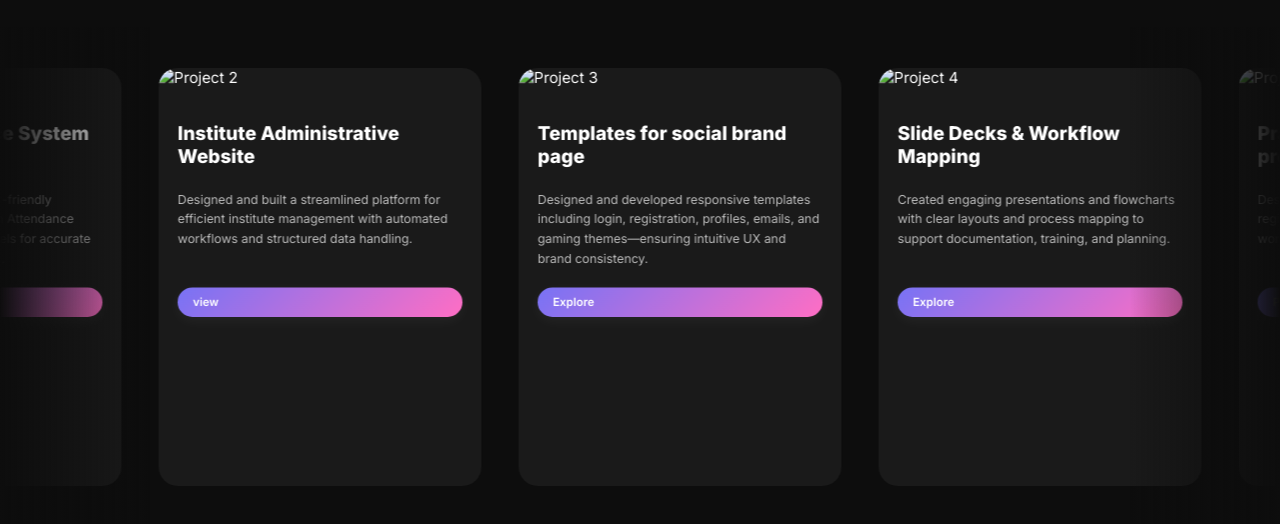
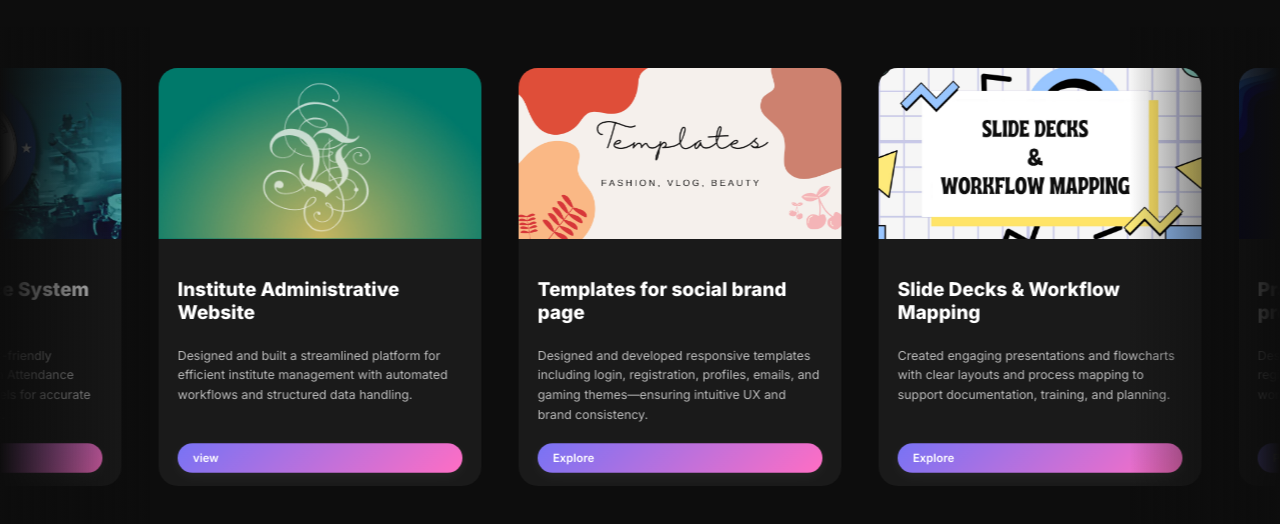
Before and after one commit to muskan431/Portfolio, a plain HTML site: page project.html in a window 1280 px wide. Shown: the part 156-680 px from the top of the page. Drawn offline with Linux system fonts and the light colour scheme.

Commit message:
Update project.html

```diff
--- a/project.html
+++ b/project.html
@@ -27,7 +27,7 @@
 
       <!-- Project Cards (Repeated for seamless loop) -->
       <div class="project-card">
-        <img src="images/PRDRDO.png" alt="Project 1" />
+        <img src="PRDRDO.png" alt="Project 1" />
         <div class="project-info">
           <h2>AI Based Attendance System DRDO SSPL</h2>
           <p>Designed and developed a user-friendly interface for a Face Recognition Attendance System, integrated with AI models for accurate and efficient employee tracking.</p>
@@ -36,7 +36,7 @@
       </div>
 
       <div class="project-card">
-        <img src="images/bg3.jpg" alt="Project 2" />
+        <img src="bg3.jpg" alt="Project 2" />
         <div class="project-info">
           <h2>Institute Administrative Website</h2>
           <p>Designed and built a streamlined platform for efficient institute management with automated workflows and structured data handling.</p>
@@ -45,7 +45,7 @@
       </div>
 
       <div class="project-card">
-        <img src="images/pr3.png" alt="Project 3" />
+        <img src="pr3.png" alt="Project 3" />
         <div class="project-info">
         <h2>Templates for social brand page</h2>
           <p>Designed and developed responsive templates including login, registration, profiles, emails, and gaming themes—ensuring intuitive UX and brand consistency.</p>
@@ -54,7 +54,7 @@
       </div>
 
       <div class="project-card">
-        <img src="images/pr4.jpg" alt="Project 4" />
+        <img src="pr4.jpg" alt="Project 4" />
         <div class="project-info">
           <h2>Slide Decks & Workflow Mapping</h2>
           <p>Created engaging presentations and flowcharts with clear layouts and process mapping to support documentation, training, and planning.</p>
@@ -63,7 +63,7 @@
       </div>
 
       <div class="project-card">
-        <img src="images/pr5.jpeg" alt="Project 5" />
+        <img src="pr5.jpeg" alt="Project 5" />
         <div class="project-info">
           <h2>Prasikshan | DRDO SSPL live project</h2>
           <p>Designed a LAN-based system for employee registration, course tracking, and smart training workflows with admin controls.</p>
@@ -73,7 +73,7 @@
 
       <!-- Repeat for infinite scroll effect -->
       <div class="project-card">
-        <img src="images/PRDRDO.png" alt="Project 1" />
+        <img src="PRDRDO.png" alt="Project 1" />
         <div class="project-info">
           <h2>AI Based Attendance System DRDO SSPL</h2>
           <p>Designed and developed a user-friendly interface for a Face Recognition Attendance System, integrated with AI models for accurate and efficient employee tracking..</p>
@@ -82,7 +82,7 @@
       </div>
 
       <div class="project-card">
-        <img src="images/bg3.jpg" alt="Project 2" />
+        <img src="bg3.jpg" alt="Project 2" />
         <div class="project-info">
           <h2>Institute Administrative Website</h2>
           <p>Designed and built a streamlined platform for efficient institute management with automated workflows and structured data handling.</p>
@@ -91,7 +91,7 @@
       </div>
 
       <div class="project-card">
-        <img src="images/pr3.png" alt="Project 3" />
+        <img src="pr3.png" alt="Project 3" />
         <div class="project-info">
         <h2>Templates for Social Brand Page</h2>
           <p>Designed and developed responsive templates including login, registration, profiles, emails, and gaming themes—ensuring intuitive UX and brand consistency.</p>
@@ -100,7 +100,7 @@
       </div>
 
       <div class="project-card">
-        <img src="images/pr4.jpg" alt="Project 4" />
+        <img src="pr4.jpg" alt="Project 4" />
         <div class="project-info">
           <h2>Slide Decks & Workflow Mapping</h2>
           <p>Created engaging presentations and flowcharts with clear layouts and process mapping to support documentation, training, and planning.</p>
@@ -109,7 +109,7 @@
       </div>
 
       <div class="project-card">
-        <img src="images/pr5.jpeg" alt="Project 5" />
+        <img src="pr5.jpeg" alt="Project 5" />
         <div class="project-info">
           <h2>Prasikshan | DRDO SSPL live project</h2>
           <p>Designed a LAN-based system for employee registration, course tracking, and smart training workflows with admin controls.</p>
```
